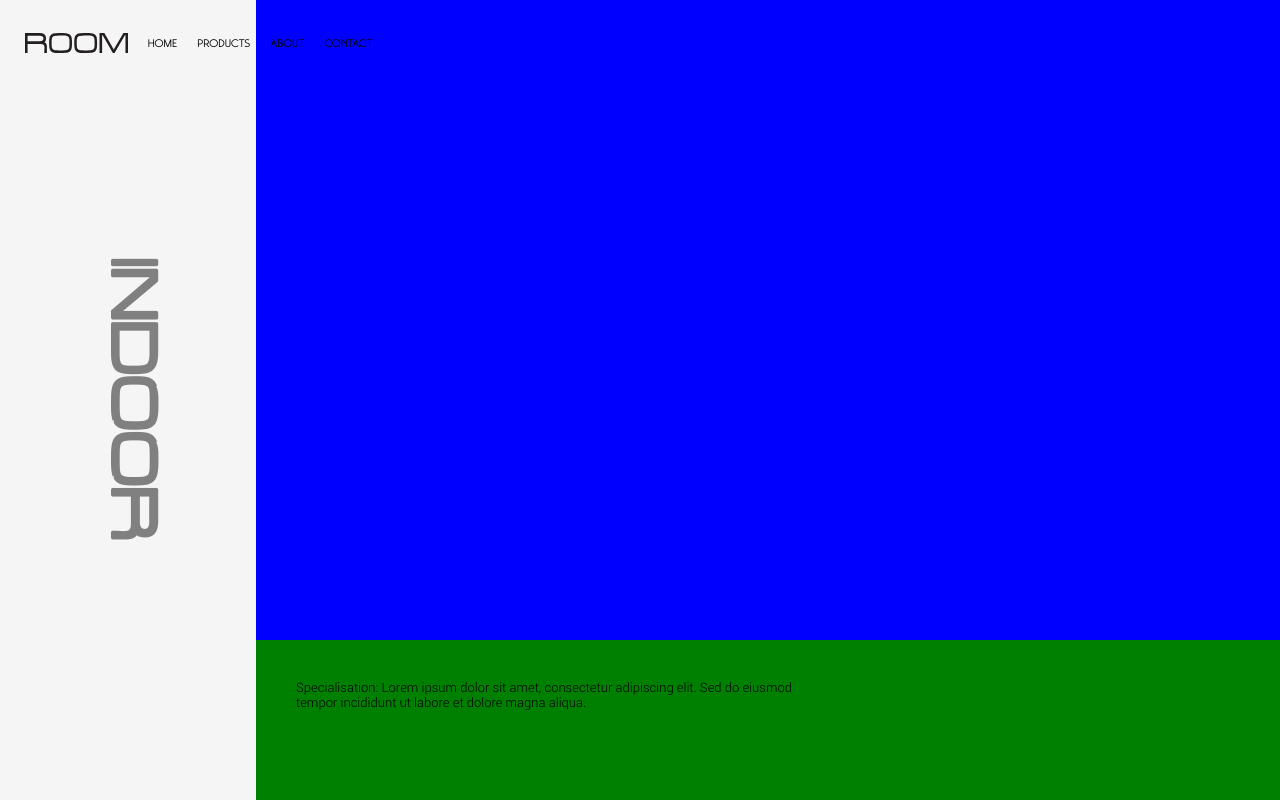
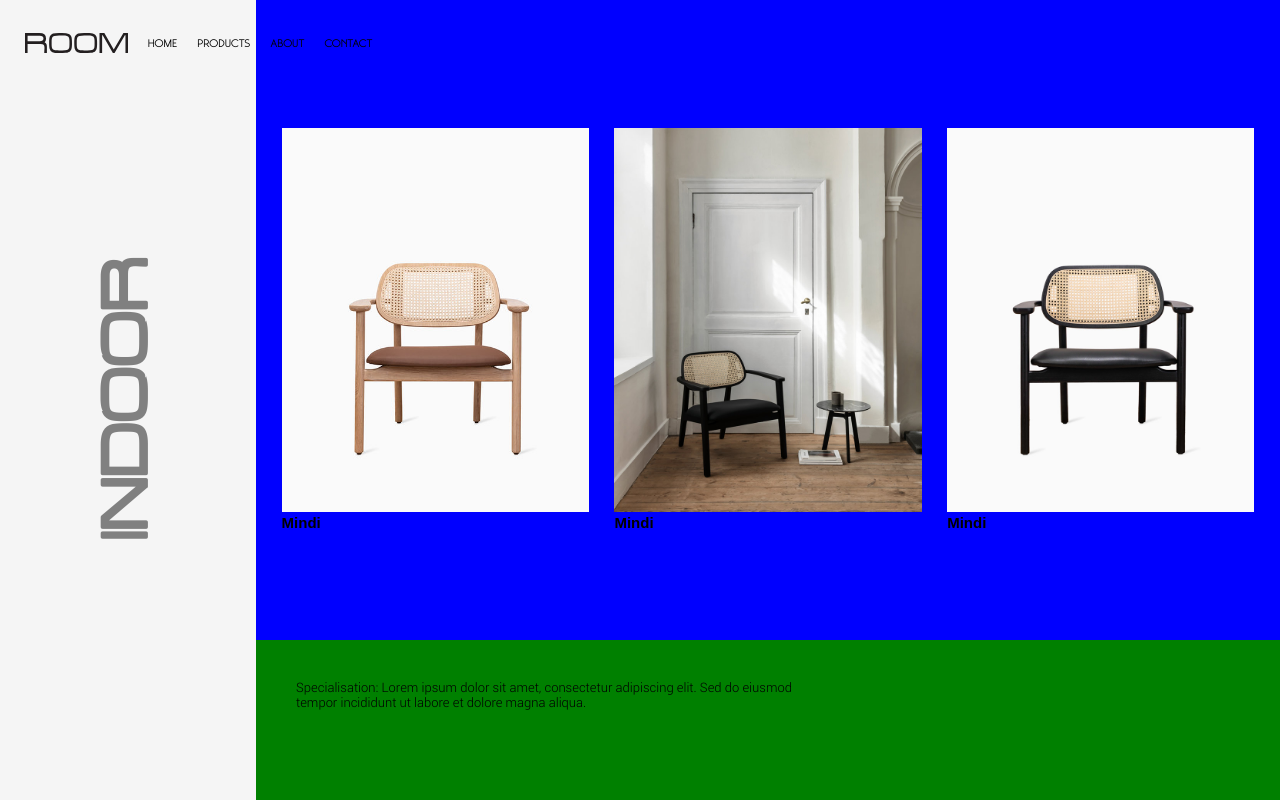
Before and after one commit to mathieuelisa/Room-react-app, a React (Create React App) app: page /products in a window 1280 px wide. Built offline with nearby package versions, Linux system fonts and the light colour scheme; no server answers.

Commit message:
Adding new components for products pictures

```diff
--- a/src/Components/ContactPage/Form/index.js
+++ b/src/Components/ContactPage/Form/index.js
@@ -3,8 +3,9 @@ import { useState } from "react";
 import "./styles.scss";
 // Import Input validator
 import validator from "validator";
+// Import db from firebase
 import { db } from "../../../firebase";
-
+// Import loader
 import logoDownload from "../../../Assets/Icons/loader.gif";
 
 function Form() {
--- a/src/Components/HomePage/Header/index.js
+++ b/src/Components/HomePage/Header/index.js
@@ -1,7 +1,5 @@
 import { useEffect } from "react";
 import { NavLink } from "react-router-dom";
-
-// import LogoWhite from "../../../Assets/Icons/room-white.svg";
 
 import "./styles.scss";
 
--- a/src/Components/Products/Maincontainer/index.js
+++ b/src/Components/Products/Maincontainer/index.js
@@ -1,11 +1,13 @@
-// Import Component
+// Import Components
 import Header from "../../HomePage/Header";
+import Cards from "../../StylesComponents/Cards";
 // Import fonts
 import "../../../Assets/Fonts/Acens.ttf";
 // Import styles
 import "./styles.scss";
-// Import logo
+// Import logo Header
 import LogoBlack from "../../../Assets/Icons/room-black.svg";
+import myProductsImages from "../listingOfProductPage";
 
 function MainContainer() {
   return (
@@ -23,7 +25,11 @@ function MainContainer() {
         </div>
       </div>
       <div className="mainContainer__products-secondPart">
-        <div className="mainContainer__products-pictures"></div>
+        <div className="mainContainer__products-pictures">
+          {myProductsImages.map((elements) => {
+            return <Cards src={elements.src} title={elements.title} />;
+          })}
+        </div>
         <div className="mainContainer__products-descriptions">
           <p className="mainContainer__products-descriptions-text">
             Specialisation: Lorem ipsum dolor sit amet, consectetur adipiscing
--- a/src/Components/Products/Maincontainer/styles.scss
+++ b/src/Components/Products/Maincontainer/styles.scss
@@ -27,6 +27,9 @@
   &-pictures {
     background-color: blue;
     height: 80vh;
+    display: flex;
+    align-items: center;
+    justify-content: space-evenly;
   }
 
   &-descriptions {
@@ -60,6 +63,7 @@
   margin: 0 auto;
   font-size: 7em;
   font-family: "Acens";
+  transform: rotate(-180deg);
 }
 
 @media screen and (max-width: 945px) {
--- /dev/null
+++ b/src/Components/Products/listingOfProductPage.js
@@ -0,0 +1,26 @@
+import chair1 from "../../Assets/Img/productspage/chair1.jpg";
+import chair2 from "../../Assets/Img/productspage/chair2.jpg";
+import chair3 from "../../Assets/Img/productspage/chair3.jpg";
+
+const myProductsImages = [
+  {
+    id: 1,
+    src: chair1,
+    title: "Mindi",
+    description: "Description de la mindi",
+  },
+  {
+    id: 2,
+    src: chair2,
+    title: "Mindi",
+    description: "Description de la mindi",
+  },
+  {
+    id: 3,
+    src: chair3,
+    title: "Mindi",
+    description: "Description de la mindi",
+  },
+];
+
+export default myProductsImages;
--- /dev/null
+++ b/src/Components/StylesComponents/Cards/index.js
@@ -0,0 +1,12 @@
+import "./styles.scss";
+
+function Cards({ src, title }) {
+  return (
+    <div className="container-products">
+      <img className="container-products-images" src={src} alt="photo chaise" />
+      <h2>{title}</h2>
+    </div>
+  );
+}
+
+export default Cards;
--- /dev/null
+++ b/src/Components/StylesComponents/Cards/styles.scss
@@ -0,0 +1,8 @@
+.container-products {
+  height: 60%;
+  object-fit: cover;
+
+  &-images {
+    height: 100%;
+  }
+}
```
Also changed, not shown: src/Components/HomePage/MainContainer/index.js (+4 -3 lines).
